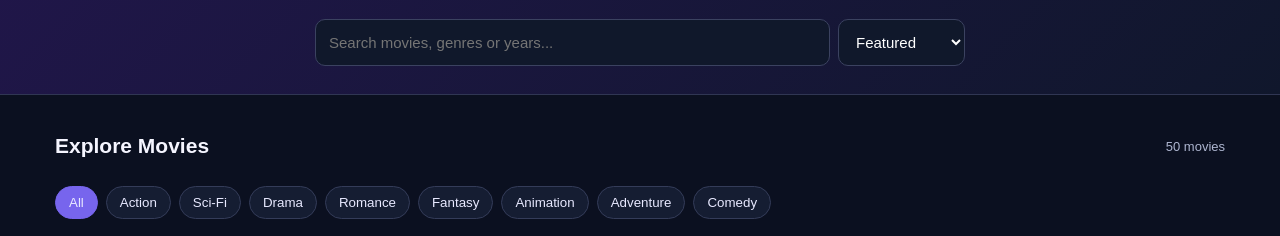
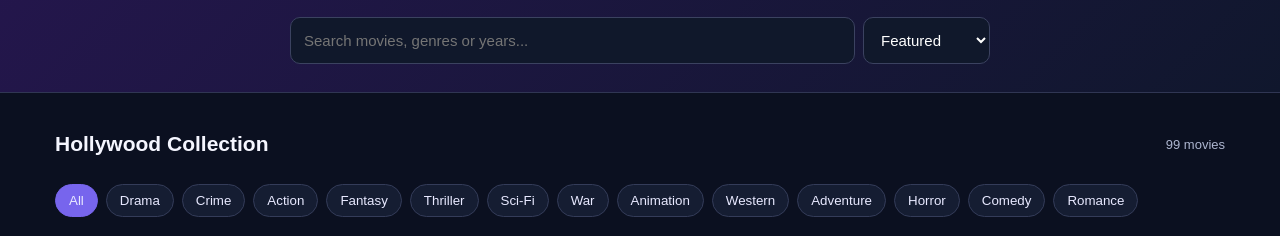
Before and after one commit to mayanksharma5060/cinefind-movie-search, a plain HTML site: page index.html in a window 1280 px wide. Shown: the part 114-350 px from the top of the page. Drawn offline with Linux system fonts and the light colour scheme.

Commit message:
Update index.html

```diff
--- a/index.html
+++ b/index.html
@@ -3,21 +3,21 @@
 <html lang="en">
 <head>
 <meta charset="UTF-8">
-<meta name="viewport" content="width=device-width, initial-scale=1.0">
-<title>CineFind | Mayank Sharma</title>
+<meta name="viewport" content="width=device-width,initial-scale=1">
+<title>CineFind | Hollywood Movies</title>
 <style>
 *{box-sizing:border-box}
-body{margin:0;background:#0b1020;color:#f5f5ff;font-family:Arial,sans-serif}
-header{text-align:center;padding:28px 15px;background:linear-gradient(135deg,#21164b,#10172c);border-bottom:1px solid #303653}
+body{margin:0;background:#0b1020;color:#f5f6ff;font-family:Arial,sans-serif}
+header{text-align:center;padding:28px 15px;background:linear-gradient(135deg,#25164e,#10172d);border-bottom:1px solid #303653}
 .logo{font-size:42px;font-weight:900;letter-spacing:-2px}
 .logo span{color:#a394ff}
 header p{color:#b9bfd5}
-.search{display:flex;gap:8px;max-width:650px;margin:22px auto 0}
+.search{display:flex;gap:8px;max-width:700px;margin:20px auto 0}
 input,select{padding:13px;border-radius:10px;border:1px solid #3b4260;background:#10182b;color:white;font-size:15px}
 input{flex:1;min-width:0}
-select{max-width:135px}
+select{max-width:160px}
 main{max-width:1200px;margin:auto;padding:22px 15px}
-.heading{display:flex;justify-content:space-between;gap:10px;align-items:center;flex-wrap:wrap}
+.heading{display:flex;justify-content:space-between;align-items:center;gap:10px;flex-wrap:wrap}
 h2{font-size:21px}
 #count{color:#aeb6d0;font-size:13px}
 .filters{display:flex;gap:8px;flex-wrap:wrap;margin:10px 0 22px}
@@ -26,12 +26,12 @@ h2{font-size:21px}
 .grid{display:grid;grid-template-columns:repeat(5,minmax(0,1fr));gap:15px}
 .card{overflow:hidden;border:1px solid #29334e;border-radius:13px;background:#151d32;cursor:pointer;transition:.2s}
 .card:hover{transform:translateY(-4px);border-color:#9484ff}
-.poster{height:205px;display:flex;flex-direction:column;align-items:center;justify-content:center;position:relative;text-align:center;padding:10px;background:linear-gradient(145deg,var(--a),var(--b))}
+.poster{height:200px;display:flex;flex-direction:column;align-items:center;justify-content:center;text-align:center;padding:10px;background:linear-gradient(145deg,var(--a),var(--b));position:relative}
 .poster:before{content:"";position:absolute;width:125px;height:125px;border:1px solid #ffffff40;border-radius:50%}
 .emoji{font-size:48px;z-index:1}
 .poster strong{z-index:1;margin-top:14px;font-size:12px;text-transform:uppercase;letter-spacing:1px;text-shadow:0 2px 5px #000}
 .info{padding:12px}
-.title{font-size:15px;font-weight:bold;line-height:1.35}
+.title{font-size:14px;font-weight:bold;line-height:1.35}
 .meta{font-size:12px;color:#aeb6d0;margin-top:7px;display:flex;justify-content:space-between;gap:5px}
 .rating{color:#ffd66b}
 .tag{display:inline-block;background:#292347;color:#c8bdff;border-radius:5px;padding:4px 6px;font-size:11px;margin-top:9px}
@@ -40,20 +40,19 @@ footer{text-align:center;padding:25px;color:#8993b0;border-top:1px solid #252e48
 .modal{display:none;position:fixed;inset:0;background:#000b;z-index:10;align-items:center;justify-content:center;padding:20px}
 .modal.show{display:flex}
 .modalbox{max-width:430px;width:100%;padding:25px;background:#171f35;border:1px solid #42496a;border-radius:16px}
-.modalbox h2{margin-top:0}
 .close{float:right;background:#393456;color:white;border:0;border-radius:7px;padding:8px 12px;cursor:pointer}
 @media(max-width:900px){.grid{grid-template-columns:repeat(4,minmax(0,1fr))}}
-@media(max-width:650px){.grid{grid-template-columns:repeat(2,minmax(0,1fr));gap:11px}.poster{height:190px}.logo{font-size:36px}header{padding:24px 12px}.search{flex-wrap:wrap}input{width:100%;flex-basis:100%}select{max-width:none;width:100%}}
+@media(max-width:650px){.grid{grid-template-columns:repeat(2,minmax(0,1fr));gap:11px}.poster{height:180px}.logo{font-size:36px}.search{flex-wrap:wrap}input{width:100%;flex-basis:100%}select{max-width:none;width:100%}}
 </style>
 </head>
 <body>
 <header>
 <div class="logo">Cine<span>Find</span> 🎬</div>
-  <p>Discover movies. Explore stories. Find your next favourite.</p>
+<p>Discover the best of Hollywood — action, sci-fi, fantasy, thrillers and more.</p>
 <div class="search">
 <input id="search" type="search" placeholder="Search movies, genres or years...">
 <select id="sort">
-      <option value="default">Featured</option>
+<option value="featured">Featured</option>
 <option value="rating">Top rated</option>
 <option value="year">Newest first</option>
 <option value="az">A to Z</option>
@@ -61,124 +60,138 @@ footer{text-align:center;padding:25px;color:#8993b0;border-top:1px solid #252e48
 </div>
 </header>
 <main>
-  <div class="heading">
-    <h2>Explore Movies</h2>
-    <span id="count"></span>
-  </div>
+<div class="heading"><h2>Hollywood Collection</h2><span id="count"></span></div>
 <div class="filters" id="filters"></div>
 <div class="grid" id="movies"></div>
 </main>
-<footer>
-  CineFind • Created by Mayank Sharma • Section AK<br><br>
-  Movie information in this demo is a manually added sample list.
-</footer>
+<footer>CineFind • Created by Mayank Sharma • Section AK<br><br>Hollywood movie sample collection. Poster artwork uses stylized emoji cards.</footer>
 <div class="modal" id="modal">
-  <div class="modalbox">
-    <button class="close" onclick="closeModal()">Close ✕</button>
-    <div id="details"></div>
-  </div>
+<div class="modalbox"><button class="close" onclick="closeModal()">Close ✕</button><div id="details"></div></div>
 </div>
 <script>
 const data = [
-["Inception","Sci-Fi",2010,8.8,"🌀","#5141a3","#151c45"],
-["Interstellar","Sci-Fi",2014,8.7,"🚀","#174c78","#10182f"],
-["The Dark Knight","Action",2008,9.0,"🦇","#41434c","#11131a"],
-["Oppenheimer","Drama",2023,8.3,"💥","#a74328","#281b22"],
-["The Batman","Action",2022,7.8,"🦇","#5d292e","#111522"],
-["Dune","Sci-Fi",2021,8.0,"🏜️","#c18a4b","#422a42"],
-["Dune: Part Two","Sci-Fi",2024,8.5,"🌅","#d4a15d","#512e35"],
-["Avatar","Fantasy",2009,7.9,"🌌","#177da0","#123b65"],
-["Avatar: The Way of Water","Fantasy",2022,7.6,"🌊","#1d9bb8","#142c68"],
-["Titanic","Romance",1997,7.9,"🚢","#28658c","#182340"],
-["The Notebook","Romance",2004,7.8,"💌","#ba668b","#542d55"],
-["La La Land","Romance",2016,8.0,"🎹","#e5a03e","#693c77"],
-["Pride & Prejudice","Romance",2005,7.8,"🌹","#a35b6d","#422e48"],
-["Joker","Drama",2019,8.4,"🃏","#a53a45","#25202f"],
-["Gladiator","Action",2000,8.5,"⚔️","#ad7a40","#392c31"],
-["Top Gun: Maverick","Action",2022,8.2,"✈️","#397ba3","#1a2b49"],
-["John Wick","Action",2014,7.4,"🎯","#3a4b79","#17182b"],
-["Mission: Impossible - Fallout","Action",2018,7.7,"💣","#b64e35","#34213b"],
-["Mad Max: Fury Road","Action",2015,8.1,"🏎️","#d77a37","#4b2931"],
-["Spider-Man: No Way Home","Action",2021,8.2,"🕷️","#b83e47","#253b76"],
-["Iron Man","Action",2008,7.9,"🤖","#bb4e35","#252b46"],
-["Avengers: Endgame","Action",2019,8.4,"🛡️","#7d6a9f","#28233d"],
-["Black Panther","Action",2018,7.3,"🐈‍⬛","#7052a6","#17162f"],
-["Guardians of the Galaxy","Sci-Fi",2014,8.0,"🚀","#a44c85","#25204c"],
-["The Matrix","Sci-Fi",1999,8.7,"🕶️","#31835b","#101e1b"],
-["Blade Runner 2049","Sci-Fi",2017,8.0,"🌆","#d47b4b","#32274b"],
-["The Martian","Sci-Fi",2015,8.0,"🔴","#b65a3d","#392b3a"],
-["Arrival","Sci-Fi",2016,7.9,"👽","#4b8b9c","#26354b"],
-["Jurassic Park","Adventure",1993,8.2,"🦖","#8caa42","#253a2d"],
-["The Lord of the Rings: The Fellowship of the Ring","Fantasy",2001,8.9,"💍","#b89a4c","#293f37"],
-["The Lord of the Rings: The Two Towers","Fantasy",2002,8.8,"🗡️","#a27b46","#283d34"],
-["The Lord of the Rings: The Return of the King","Fantasy",2003,9.0,"👑","#d1a84e","#343342"],
-["Harry Potter and the Philosopher's Stone","Fantasy",2001,7.7,"🪄","#8668c4","#293252"],
-["Harry Potter and the Prisoner of Azkaban","Fantasy",2004,7.9,"🦉","#516caa","#20263e"],
-["Fantastic Beasts","Fantasy",2016,7.2,"🪄","#a67a52","#30345b"],
-["The Lion King","Animation",1994,8.5,"🦁","#e2a33c","#78402e"],
-["Toy Story","Animation",1995,8.3,"🤠","#4f9ad0","#4b397b"],
-["Finding Nemo","Animation",2003,8.2,"🐠","#28a4d0","#15517e"],
-["Up","Animation",2009,8.3,"🎈","#e3ad54","#4b7bb5"],
-["Inside Out","Animation",2015,8.1,"🌈","#cf6396","#5650a2"],
-["Coco","Animation",2017,8.4,"🎸","#e6a04b","#9b4255"],
-["Spider-Man: Into the Spider-Verse","Animation",2018,8.4,"🕸️","#e14857","#343a87"],
-["The Super Mario Bros. Movie","Animation",2023,7.0,"🍄","#e14c3e","#327cba"],
-["Shrek","Animation",2001,7.9,"🐸","#72a64e","#344d37"],
-["The Grand Budapest Hotel","Comedy",2014,8.1,"🏨","#e48cb4","#7153a5"],
-["Home Alone","Comedy",1990,7.7,"🏠","#c9573c","#4974a5"],
-["The Mask","Comedy",1994,6.9,"🎭","#65ad66","#266c70"],
-["3 Idiots","Comedy",2009,8.4,"🎓","#d9a84a","#43847a"],
-["PK","Comedy",2014,8.1,"👽","#68a7b6","#d08b49"],
-["Zindagi Na Milegi Dobara","Drama",2011,8.2,"🌊","#49a6ac","#315d89"]
+["The Shawshank Redemption","Drama",1994,9.3,"🔑"],
+["The Godfather","Crime",1972,9.2,"🕴️"],
+["The Dark Knight","Action",2008,9.0,"🦇"],
+["The Godfather Part II","Crime",1974,9.0,"♟️"],
+["12 Angry Men","Drama",1957,9.0,"⚖️"],
+["Schindler's List","Drama",1993,9.0,"🕯️"],
+["The Lord of the Rings: The Return of the King","Fantasy",2003,9.0,"👑"],
+["Pulp Fiction","Crime",1994,8.9,"💼"],
+["The Lord of the Rings: The Fellowship of the Ring","Fantasy",2001,8.9,"💍"],
+["Forrest Gump","Drama",1994,8.8,"🏃"],
+["Fight Club","Thriller",1999,8.8,"🥊"],
+["Inception","Sci-Fi",2010,8.8,"🌀"],
+["The Lord of the Rings: The Two Towers","Fantasy",2002,8.8,"🗡️"],
+["The Matrix","Sci-Fi",1999,8.7,"🕶️"],
+["Goodfellas","Crime",1990,8.7,"🎩"],
+["Interstellar","Sci-Fi",2014,8.7,"🚀"],
+["One Flew Over the Cuckoo's Nest","Drama",1975,8.7,"🪟"],
+["Se7en","Thriller",1995,8.6,"🌧️"],
+["The Silence of the Lambs","Thriller",1991,8.6,"🦋"],
+["Saving Private Ryan","War",1998,8.6,"🎖️"],
+["The Green Mile","Drama",1999,8.6,"💚"],
+["Terminator 2: Judgment Day","Sci-Fi",1991,8.6,"🤖"],
+["Back to the Future","Sci-Fi",1985,8.5,"⏰"],
+["The Pianist","Drama",2002,8.5,"🎹"],
+["Gladiator","Action",2000,8.5,"⚔️"],
+["The Departed","Crime",2006,8.5,"🚔"],
+["The Prestige","Thriller",2006,8.5,"🎩"],
+["Whiplash","Drama",2014,8.5,"🥁"],
+["The Lion King","Animation",1994,8.5,"🦁"],
+["Spider-Man: Across the Spider-Verse","Animation",2023,8.6,"🕸️"],
+["Avengers: Infinity War","Action",2018,8.4,"💎"],
+["Avengers: Endgame","Action",2019,8.4,"🛡️"],
+["Joker","Thriller",2019,8.4,"🃏"],
+["Django Unchained","Western",2012,8.5,"🤠"],
+["The Wolf of Wall Street","Drama",2013,8.2,"📈"],
+["The Truman Show","Drama",1998,8.2,"📺"],
+["Jurassic Park","Adventure",1993,8.2,"🦖"],
+["Top Gun: Maverick","Action",2022,8.2,"✈️"],
+["Shutter Island","Thriller",2010,8.2,"🏝️"],
+["Casino Royale","Action",2006,8.0,"🃏"],
+["Skyfall","Action",2012,7.8,"🌧️"],
+["John Wick","Action",2014,7.4,"🎯"],
+["Mission: Impossible - Fallout","Action",2018,7.7,"💣"],
+["Mad Max: Fury Road","Action",2015,8.1,"🏎️"],
+["The Batman","Action",2022,7.8,"🦇"],
+["Iron Man","Action",2008,7.9,"🦾"],
+["Black Panther","Action",2018,7.3,"🐈‍⬛"],
+["Guardians of the Galaxy","Sci-Fi",2014,8.0,"🌌"],
+["Avatar","Sci-Fi",2009,7.9,"🌠"],
+["Avatar: The Way of Water","Sci-Fi",2022,7.6,"🌊"],
+["Dune","Sci-Fi",2021,8.0,"🏜️"],
+["Dune: Part Two","Sci-Fi",2024,8.5,"☀️"],
+["Blade Runner 2049","Sci-Fi",2017,8.0,"🌆"],
+["The Martian","Sci-Fi",2015,8.0,"🔴"],
+["Arrival","Sci-Fi",2016,7.9,"👽"],
+["Edge of Tomorrow","Sci-Fi",2014,7.9,"⏳"],
+["The Thing","Horror",1982,8.2,"❄️"],
+["Alien","Horror",1979,8.5,"👾"],
+["Aliens","Action",1986,8.4,"🚀"],
+["The Shining","Horror",1980,8.4,"🚪"],
+["Get Out","Horror",2017,7.8,"👁️"],
+["A Quiet Place","Horror",2018,7.5,"🤫"],
+["The Conjuring","Horror",2013,7.5,"🏚️"],
+["It","Horror",2017,7.3,"🎈"],
+["The Exorcist","Horror",1973,8.1,"🕯️"],
+["Harry Potter and the Sorcerer's Stone","Fantasy",2001,7.7,"⚡"],
+["Harry Potter and the Prisoner of Azkaban","Fantasy",2004,7.9,"🦉"],
+["Fantastic Beasts and Where to Find Them","Fantasy",2016,7.2,"🪄"],
+["Pirates of the Caribbean: The Curse of the Black Pearl","Adventure",2003,8.1,"🏴‍☠️"],
+["Indiana Jones: Raiders of the Lost Ark","Adventure",1981,8.4,"🧭"],
+["The Mummy","Adventure",1999,7.1,"🐪"],
+["The Grand Budapest Hotel","Comedy",2014,8.1,"🏨"],
+["Groundhog Day","Comedy",1993,8.0,"⏰"],
+["Home Alone","Comedy",1990,7.7,"🏠"],
+["The Mask","Comedy",1994,6.9,"🎭"],
+["Toy Story","Animation",1995,8.3,"🤠"],
+["Finding Nemo","Animation",2003,8.2,"🐠"],
+["Up","Animation",2009,8.3,"🎈"],
+["Inside Out","Animation",2015,8.1,"🌈"],
+["Coco","Animation",2017,8.4,"🎸"],
+["WALL-E","Animation",2008,8.4,"🤖"],
+["The Incredibles","Animation",2004,8.0,"🦸"],
+["Ratatouille","Animation",2007,8.1,"🐀"],
+["La La Land","Romance",2016,8.0,"🎹"],
+["Titanic","Romance",1997,7.9,"🚢"],
+["Eternal Sunshine of the Spotless Mind","Romance",2004,8.3,"💭"],
+["The Notebook","Romance",2004,7.8,"💌"],
+["Pride & Prejudice","Romance",2005,7.8,"🌹"],
+["The Social Network","Drama",2010,7.8,"💻"],
+["Oppenheimer","Drama",2023,8.3,"💥"],
+["The Imitation Game","Drama",2014,8.0,"🔐"],
+["Catch Me If You Can","Crime",2002,8.1,"🛫"],
+["The Bourne Identity","Action",2002,7.8,"🕵️"],
+["Logan","Action",2017,8.1,"🐺"],
+["Deadpool","Action",2016,8.0,"🔴"],
+["The Hunger Games","Sci-Fi",2012,7.2,"🏹"],
+["The Maze Runner","Sci-Fi",2014,6.8,"🏃"],
+["The Lego Movie","Animation",2014,7.7,"🧱"],
+["How to Train Your Dragon","Animation",2010,8.1,"🐉"]
 ];
+const palettes=[["#6c3fba","#17214b"],["#a84343","#281a35"],["#247b91","#16254b"],["#b17a38","#38234c"],["#44855e","#1b3145"],["#a54d81","#2b234c"],["#7d6a9f","#222641"]];
+const genres=["All",...new Set(data.map(m=>m[1]))];
 let active="All";
-const categories=["All","Action","Sci-Fi","Drama","Romance","Fantasy","Animation","Adventure","Comedy"];
-const search=document.getElementById("search");
-const sort=document.getElementById("sort");
-const grid=document.getElementById("movies");
-const count=document.getElementById("count");
+const search=document.getElementById("search"),sort=document.getElementById("sort"),grid=document.getElementById("movies"),count=document.getElementById("count");
 const filters=document.getElementById("filters");
-
-categories.forEach(cat=>{
- const b=document.createElement("button");
- b.className="chip"+(cat==="All"?" active":"");
- b.textContent=cat;
- b.onclick=()=>{
-   active=cat;
-   document.querySelectorAll(".chip").forEach(x=>x.classList.toggle("active",x.textContent===cat));
-   render();
- };
- filters.appendChild(b);
-});
-
+genres.forEach(g=>{const b=document.createElement("button");b.className="chip"+(g==="All"?" active":"");b.textContent=g;b.onclick=()=>{active=g;document.querySelectorAll(".chip").forEach(x=>x.classList.toggle("active",x.textContent===g));render()};filters.appendChild(b)});
 function render(){
- let q=search.value.trim().toLowerCase();
- let list=data.filter(m=>(active==="All"||m[1]===active)&&
-   (m[0].toLowerCase().includes(q)||m[1].toLowerCase().includes(q)||String(m[2]).includes(q)));
+const q=search.value.trim().toLowerCase();
+let list=data.filter(m=>(active==="All"||m[1]===active)&&(m[0].toLowerCase().includes(q)||m[1].toLowerCase().includes(q)||String(m[2]).includes(q)));
 if(sort.value==="rating")list.sort((a,b)=>b[3]-a[3]);
 if(sort.value==="year")list.sort((a,b)=>b[2]-a[2]);
 if(sort.value==="az")list.sort((a,b)=>a[0].localeCompare(b[0]));
- count.textContent=list.length+" movies";
- grid.innerHTML="";
- if(!list.length){grid.innerHTML='<div class="empty">No movies found. Try another search.</div>';return;}
- list.forEach(m=>{
-   let card=document.createElement("article");
-   card.className="card";
-   card.innerHTML=`<div class="poster" style="--a:${m[5]};--b:${m[6]}"><span class="emoji">${m[4]}</span><strong>${m[0]}</strong></div>
-   <div class="info"><div class="title">${m[0]}</div><div class="meta"><span>${m[2]}</span><span class="rating">★ ${m[3]}</span></div><span class="tag">${m[1]}</span></div>`;
-   card.onclick=()=>showDetails(m);
-   grid.appendChild(card);
- });
+count.textContent=list.length+" movies";grid.innerHTML="";
+if(!list.length){grid.innerHTML='<div class="empty">No movies found. Try another search.</div>';return}
+list.forEach((m,i)=>{const p=palettes[i%palettes.length],c=document.createElement("article");c.className="card";
+c.innerHTML=`<div class="poster" style="--a:${p[0]};--b:${p[1]}"><span class="emoji">${m[4]}</span><strong>${m[0]}</strong></div><div class="info"><div class="title">${m[0]}</div><div class="meta"><span>${m[2]}</span><span class="rating">★ ${m[3]}</span></div><span class="tag">${m[1]}</span></div>`;
+c.onclick=()=>showDetails(m);grid.appendChild(c)});
 }
-function showDetails(m){
- document.getElementById("details").innerHTML=`<div style="font-size:52px">${m[4]}</div><h2>${m[0]}</h2><p style="color:#aeb6d0">${m[1]} • ${m[2]}</p><p class="rating">★ ${m[3]} / 10</p><p>This movie is part of the CineFind sample collection. Explore more movies using the search and genre filters.</p>`;
- document.getElementById("modal").classList.add("show");
-}
+function showDetails(m){document.getElementById("details").innerHTML=`<div style="font-size:52px">${m[4]}</div><h2>${m[0]}</h2><p style="color:#aeb6d0">${m[1]} • ${m[2]}</p><p class="rating">★ ${m[3]} / 10</p><p>This movie is part of the CineFind Hollywood collection.</p>`;document.getElementById("modal").classList.add("show")}
 function closeModal(){document.getElementById("modal").classList.remove("show")}
 document.getElementById("modal").onclick=e=>{if(e.target.id==="modal")closeModal()};
-search.addEventListener("input",render);
-sort.addEventListener("change",render);
-render();
+search.addEventListener("input",render);sort.addEventListener("change",render);render();
 </script>
 </body>
 </html>
```
Lines whose indentation alone changed are shown as unchanged.
